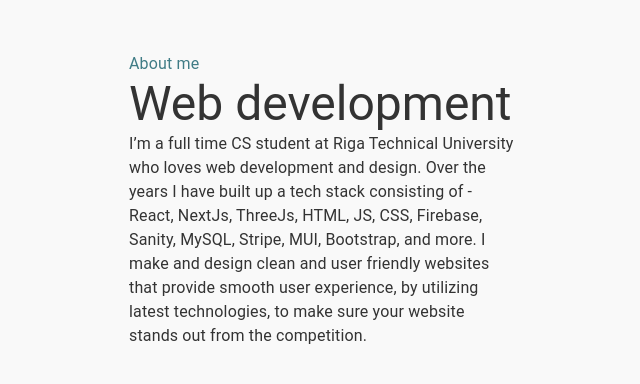
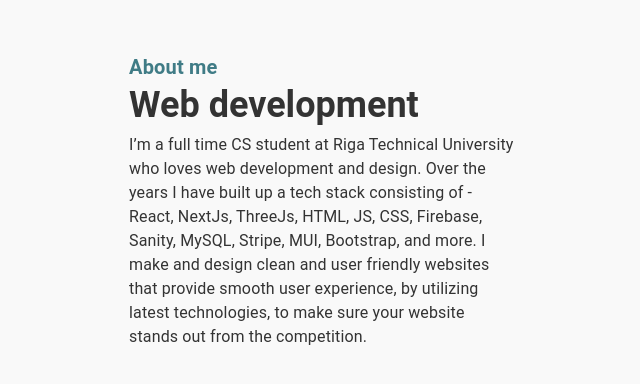
Before and after one commit to SimonsMeldzers/Portfolio, a Next.js app: page /components/About in a window 1280 px wide. Shown: the top 384 px of the page, without its empty margins (531-1171 px from the left). Built offline with nearby package versions, Linux system fonts and the light colour scheme.

Commit message:
CSS hotfixes for Vercel

```diff
--- a/src/styles/components/About.css
+++ b/src/styles/components/About.css
@@ -27,23 +27,23 @@
 .a-text-container{
     flex-direction: column;
     height: 100%;
-    padding: 20px;
+    padding: 20px !important;
     justify-content: center;
 }
 
 .a-sub-title{
     display: flex;
     color: #407C86;
-    font-size: 20px;
-    font-weight: 600;
+    font-size: 20px !important;
+    font-weight: 600 !important;
     letter-spacing: calc(20px * 0.012);
     width: fit-content;
 }
 
 .a-title{
-    font-size: 36px;
-    font-weight: 600;
-    margin: 2px 0px 7px 0px;
+    font-size: 36px !important;
+    font-weight: 600 !important;
+    margin: 2px 0px 7px 0px !important;
     letter-spacing: calc(36px * 0.012);
 }
 
```
